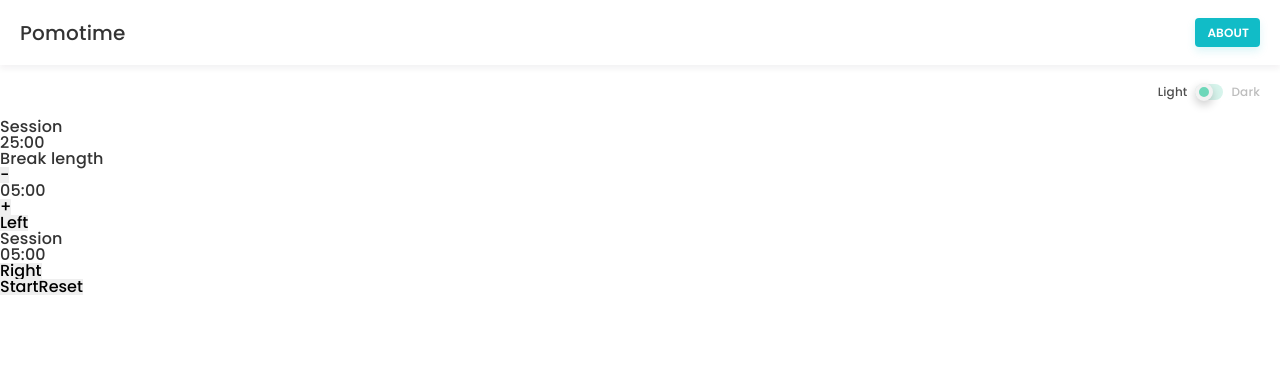
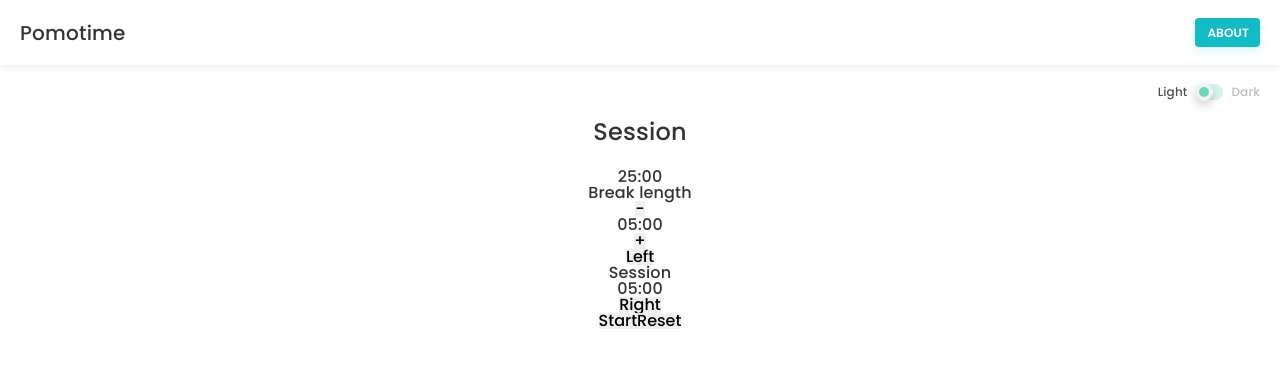
Before and after one commit to cristianCeamatu/assist-pomodoro, a React (Create React App) app: page / in a window 1280 px wide. Shown: the top 368 px of the page. Built offline with nearby package versions, Linux system fonts and the light colour scheme.

Commit message:
design/styled DisplayTitle seciont

```diff
--- a/src/App.styled.js
+++ b/src/App.styled.js
@@ -1,6 +1,6 @@
 import styled from 'styled-components';
 
 export const Wrapper = styled.div`
-  color: #333333;
   letter-spacing: 0.01em;
+  text-align: center;
 `;
--- a/src/components/pomodoro/DisplayTitle.js
+++ b/src/components/pomodoro/DisplayTitle.js
@@ -1,10 +1,12 @@
 import { useSelector } from 'react-redux';
+// Styles/Assets
+import { H3 } from './Pomodoror.styled';
 
 const DisplayTitle = () => {
   // State
   const timeLeftType = useSelector((state) => state.pomodoro.timeLeftType);
 
-  return <h3>{timeLeftType}</h3>;
+  return <H3>{timeLeftType}</H3>;
 };
 
 export default DisplayTitle;
--- /dev/null
+++ b/src/components/pomodoro/Pomodoror.styled.js
@@ -0,0 +1,7 @@
+import styled from 'styled-components';
+
+export const H3 = styled.h3`
+  font-size: 24px;
+  line-height: 26px;
+  margin-bottom: 24px;
+`;
```
Also changed, not shown: 1 other file (tests, documents, lock files or other folders).
